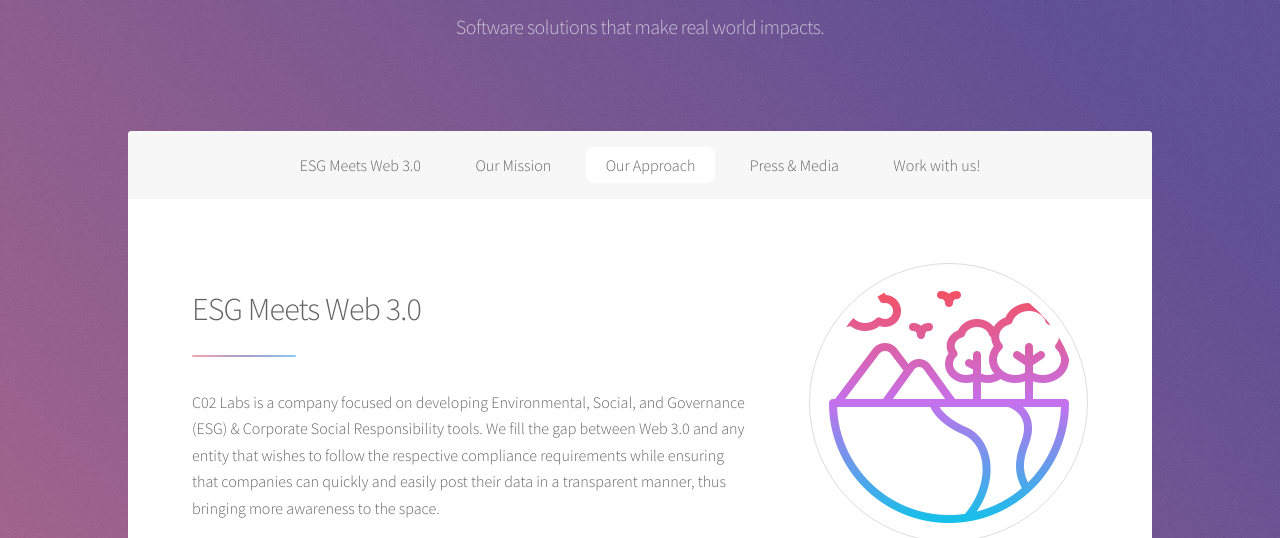
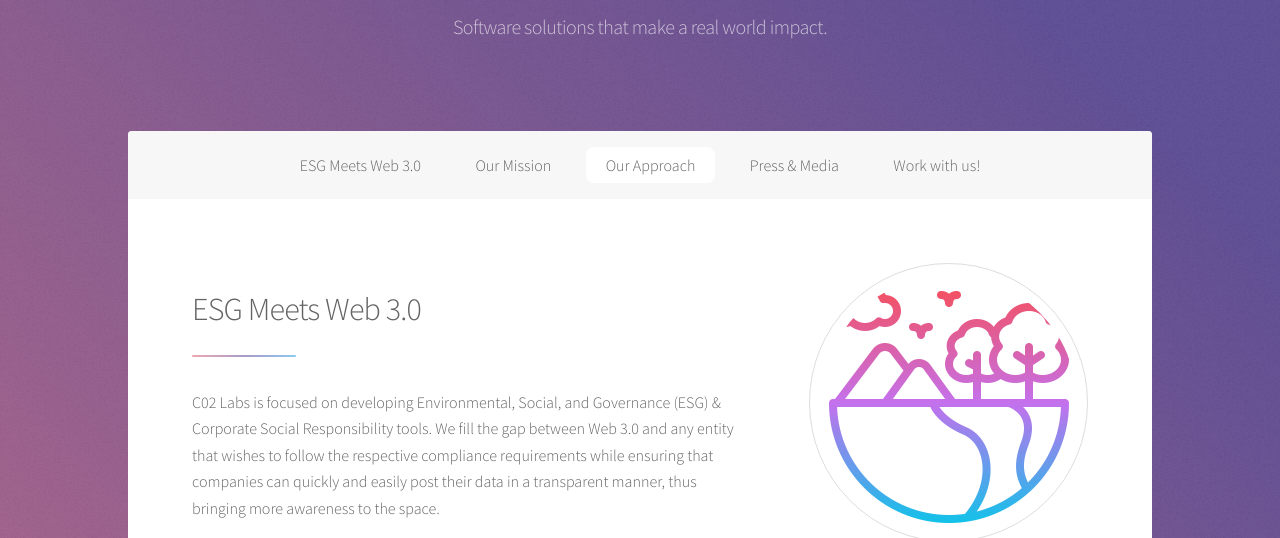
Before and after one commit to c02-labs/c02-labs.github.io, a plain HTML site: page index.html in a window 1280 px wide. Shown: the part 422-960 px from the top of the page. Drawn offline with Linux system fonts and the light colour scheme.

Commit message:
Add files via upload

```diff
--- a/index.html
+++ b/index.html
@@ -16,7 +16,7 @@
 					<header id="header" class="alt">
 						<span class="logo"><img src="images/C02_logo.png" alt="" /></span>
 						<h1>C02 labs</h1>
-						<p>Software solutions that make real world impacts.</p>
+						<p>Software solutions that make a real world impact.</p>
 					</header>
 
 				<!-- Nav -->
@@ -41,7 +41,7 @@
 											<h2>ESG Meets Web 3.0</h2>
 										</header>
 										<p>
-                                            C02 Labs is a company focused on developing  Environmental, Social, and Governance (ESG) &amp; Corporate Social Responsibility tools.  We fill the gap between Web 3.0 and any entity that wishes to follow the respective compliance requirements while ensuring that companies can quickly and easily post their data in a transparent manner, thus bringing more awareness to the space.
+                                            C02 Labs is focused on developing  Environmental, Social, and Governance (ESG) &amp; Corporate Social Responsibility tools.  We fill the gap between Web 3.0 and any entity that wishes to follow the respective compliance requirements while ensuring that companies can quickly and easily post their data in a transparent manner, thus bringing more awareness to the space.
                                         </p>
                                         <!--
 										<ul class="actions">
@@ -60,7 +60,7 @@
 									<h2>Our Mission</h2>
 									<p>
                                         "The decarbonizing of the global economy is going to create the greatest investment opportunity of our lifetime.”
-                                       <br/ > - Larry Fink, CEO of BlackRock
+                                       <br/ ><br/ > - Larry Fink, CEO of BlackRock
                                     </p>
 								</header>
 
```
